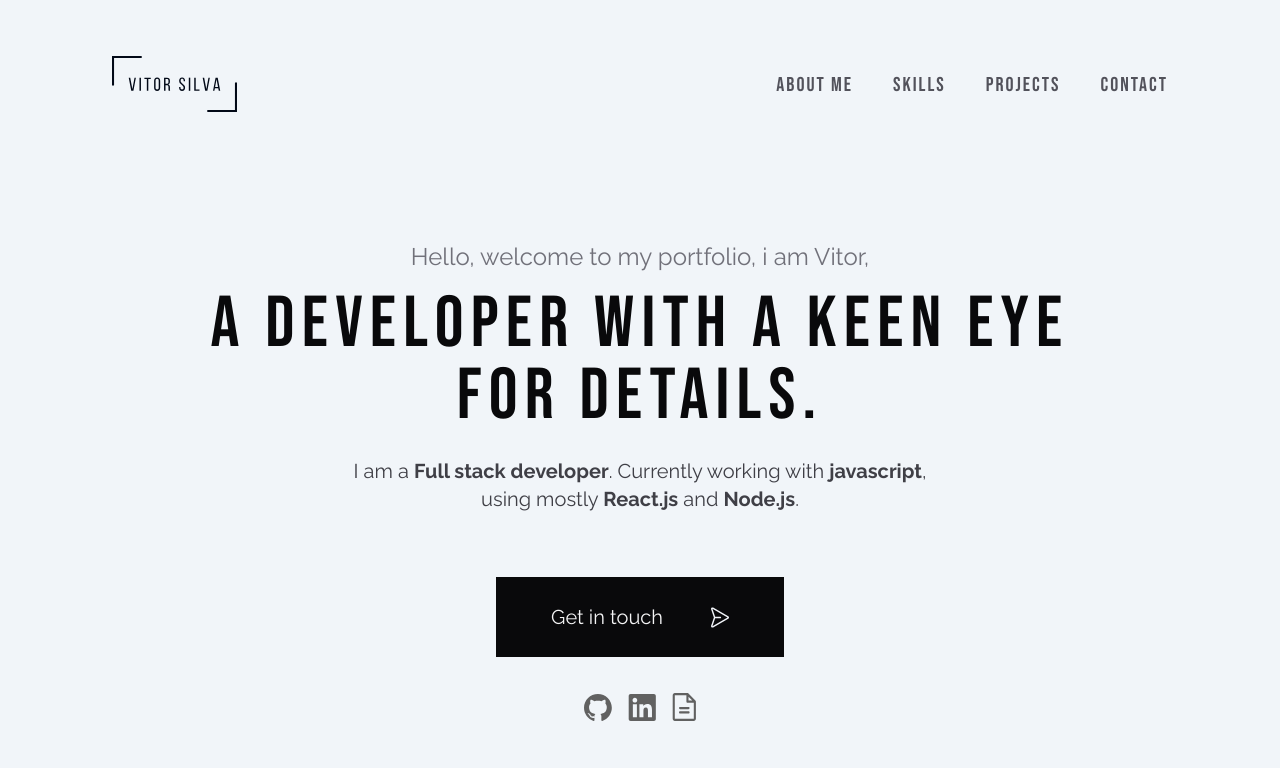
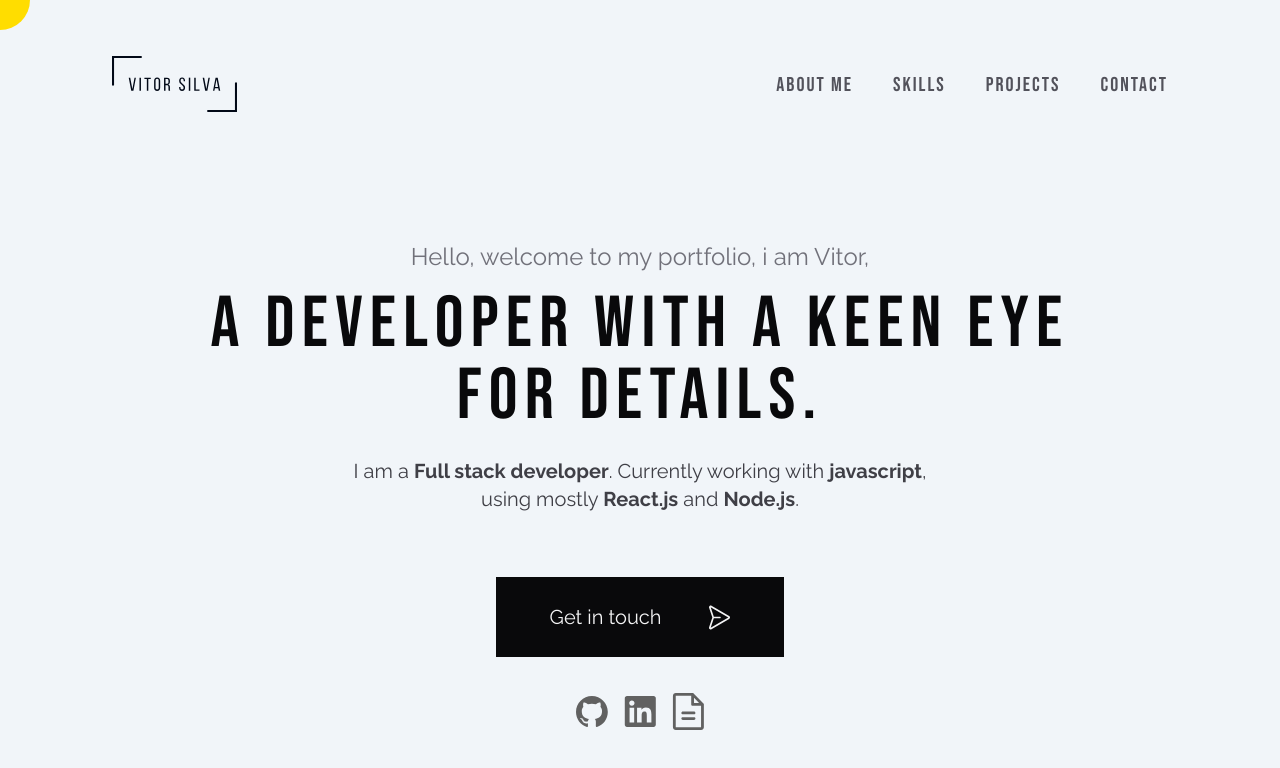
Before and after one commit to Vitor-Silva27/personal-portfolio, a Next.js app: page / in a window 1280 px wide. Shown: the top 768 px of the page. Built offline with nearby package versions, Linux system fonts and the light colour scheme.

Commit message:
add animations to hero section

```diff
--- a/src/app/page.tsx
+++ b/src/app/page.tsx
@@ -1,4 +1,5 @@
 import { Header, HeroSection } from '@/components'
+import { FollowCursor } from '@/components/FollowCursor/FollowCursor'
 import Image from 'next/image'
 
 export default function Home() {
@@ -9,6 +10,7 @@ export default function Home() {
         <Header.Nav />
       </Header.Root>
       <HeroSection />
+      <FollowCursor />
     </>
   )
 }
--- a/src/components/Cta/Cta.tsx
+++ b/src/components/Cta/Cta.tsx
@@ -1,6 +1,7 @@
-import Image from "next/image";
-import Link from "next/link"
-
+"use client";
+import Link from "next/link";
+import { motion } from 'framer-motion';
+import { useRef, useState } from "react";
 interface CtaProps {
     link: string;
     text: string;
@@ -8,10 +9,42 @@ interface CtaProps {
 }
 
 export const Cta = ({link, text, icon}: CtaProps) => {
+    const ref = useRef<HTMLDivElement>(null);
+
+    const [position, setPosition] = useState({x:0,y:0});
+
+    const handleMouse = (e: any) => {
+        const { clientX, clientY } = e;
+        const rect = ref.current?.getBoundingClientRect();
+        if (rect) {
+            const { height, width, left, top } = rect;
+            const middleX = clientX - (left + width / 2);
+            const middleY = clientY - (top + height / 2);
+            setPosition({ x: middleX, y: middleY });
+        }
+    };
+
+    const reset = () => {
+        setPosition({x:0, y:0})
+    }
+    const { x, y } = position;
+
   return (
-    <Link href={link} className="flex justify-center items-center gap-12 p-4 bg-zinc-950 w-full min-w-72 h-20">
-        <p className="text-xl text-zinc-100">{text}</p>
-        <Image src={icon} alt={text + " icon"} height={18} width={18}/>
+    <Link href={link}>
+    <motion.div
+      className="flex justify-center items-center gap-12 p-4 bg-zinc-950 w-full min-w-72 h-20 hover:bg-yellow-400 text-zinc-100 hover:text-zinc-950 hover:font-bold"
+      whileHover={{ scale: 1.1 }}
+      whileTap={{ scale: 0.8 }}
+      ref={ref}
+      onMouseMove={handleMouse}
+      onMouseLeave={reset}
+      animate={{x, y}}
+      transition={{ type: "spring", stiffness: 300, damping: 50, mass: 0.5 }}>
+            <p className="text-xl">{text}</p>
+            <svg xmlns="http://www.w3.org/2000/svg" width="21" height="25" viewBox="0 0 21 25" fill="none">
+            <path d="M20.1452 10.9947L2.50505 0.717769C2.20771 0.547519 1.86664 0.473638 1.52718 0.50594C1.18771 0.538243 0.86591 0.675201 0.604518 0.89862C0.343126 1.12204 0.154517 1.42134 0.0637466 1.75678C-0.0270237 2.09221 -0.0156594 2.44789 0.0963299 2.77658L3.35136 12.4726C3.35095 12.4761 3.35095 12.4797 3.35136 12.4833C3.35078 12.4868 3.35078 12.4905 3.35136 12.494L0.0963299 22.2114C0.00664411 22.47 -0.0209687 22.7467 0.0158091 23.0184C0.0525869 23.2901 0.152682 23.5489 0.307694 23.7729C0.462705 23.997 0.66811 24.1798 0.906667 24.3061C1.14523 24.4323 1.40998 24.4983 1.6787 24.4985C1.97025 24.4978 2.25668 24.4203 2.5103 24.2735L20.141 13.9794C20.4011 13.8307 20.6177 13.6141 20.7687 13.3517C20.9196 13.0894 20.9995 12.7907 21 12.4865C21.0005 12.1822 20.9217 11.8833 20.7717 11.6204C20.6217 11.3575 20.4058 11.14 20.1463 10.9904L20.1452 10.9947ZM1.6787 22.7838V22.7741L4.84343 13.3525H10.9188C11.1416 13.3525 11.3552 13.2621 11.5128 13.1014C11.6703 12.9406 11.7588 12.7225 11.7588 12.4951C11.7588 12.2677 11.6703 12.0496 11.5128 11.8888C11.3552 11.728 11.1416 11.6377 10.9188 11.6377H4.85183L1.685 2.21927L1.6787 2.20641L19.3189 12.4769L1.6787 22.7838Z" fill="currentColor"/>
+            </svg>
+      </motion.div>
     </Link>
   )
 }
--- /dev/null
+++ b/src/components/FollowCursor/FollowCursor.tsx
@@ -0,0 +1,73 @@
+"use client";
+import { motion } from 'framer-motion';
+import { useEffect, useState } from 'react';
+
+export const FollowCursor = () => {
+  const [mousePosition, setMousePosition] = useState({
+    x: 0,
+    y: 0,
+  });
+
+  useEffect(() => {
+    const updateMousePosition = (e: MouseEvent) => {
+      setMousePosition({
+        x: e.clientX,
+        y: e.clientY,
+      });
+    };
+
+    window.addEventListener('mousemove', updateMousePosition);
+
+    return () => {
+      window.removeEventListener('mousemove', updateMousePosition);
+    };
+  }, []);
+
+  const style = {
+    transform: 'translate(-50%, -50%)',
+    width: '60px',
+    height: '60px',
+    borderRadius: '50%',
+    backgroundColor: '#FFDD00',
+    opacity: 1,
+    zIndex: -1,
+  };
+
+  const variants = {
+    default: {
+      x: mousePosition.x - 30,
+      y: mousePosition.y - 30,
+    },
+  };
+
+  return (
+    <motion.div
+      className={`fixed top-0 left-0`}
+      style={style}
+      variants={variants}
+      animate="default"
+      transition={{
+        x: {
+          duration: 0.3,
+          ease: 'linear',
+          repeat: 0,
+          type: 'spring',
+          stiffness: 400,
+          damping: 20,
+        },
+        y: {
+          duration: 0.3,
+          ease: 'linear',
+          repeat: 0,
+          type: 'spring',
+          stiffness: 400,
+          damping: 20,
+        },
+        default: {
+          duration: 1,
+          repeat: Infinity,
+        },
+      }}
+    ></motion.div>
+  );
+};
--- a/src/components/HeroSection/HeroSection.tsx
+++ b/src/components/HeroSection/HeroSection.tsx
@@ -1,5 +1,6 @@
 import Image from "next/image"
 import { Cta } from "../Cta/Cta"
+import { Socials } from "../Socials/Socials"
 
 export const HeroSection = () => {
   return (
@@ -11,11 +12,7 @@ export const HeroSection = () => {
     <p className="my-6 sm:w-1/2 sm:text-center text-zinc-700 lg:text-xl 2xl:text-2xl">I am a <strong>Full stack developer</strong>. Currently working with <strong>javascript</strong>, using mostly <strong>React.js</strong> and <strong>Node.js</strong>.</p>
     <div className="flex flex-col gap-5 mt-10 justify-center items-center">
       <Cta link="/#contact" text="Get in touch" icon="/send-message.svg"/>
-      <ul className="flex gap-4 items-center justify-center mt-4">
-        <li><a href="https://github.com/Vitor-Silva27" target="_blank" rel="noreferrer"><Image className="transition-all hover:-translate-y-1 object-contain" src="/github.svg" alt="Github" width={28} height={28} /></a></li>
-        <li><a href="https://www.linkedin.com/in/joao-vitor-p-silva/" target="_blank" rel="noreferrer"><Image className="transition-all hover:-translate-y-1 object-contain" src="/linkedin.svg" alt="Linkedin" width={28} height={28} /></a></li>
-        <li><a href="#" target="_blank" rel="noreferrer"><Image className="transition-all hover:-translate-y-1 hover: fill-zinc-950 object-contain" src="/resume.svg" alt="Resume" width={24} height={28} /></a></li>
-      </ul>
+     <Socials />
     </div>
   </section>
   )
--- /dev/null
+++ b/src/components/Socials/Socials.tsx
@@ -0,0 +1,28 @@
+import { SocialsItem } from "./components/SocialsItem"
+
+export const Socials = () => {
+    const s = [
+        {
+            name: "Github",
+            link: "https://github.com/Vitor-Silva27",
+            icon: "/github.svg"
+        },
+        {
+            name: "Linkedin",
+            link: "https://www.linkedin.com/in/joao-vitor-p-silva/",
+            icon: "/linkedin.svg"
+        },
+        {
+            name: "Resume",
+            link: "#",
+            icon: "/resume.svg"
+        }
+    ]
+  return (
+    <ul className="flex gap-4 items-center justify-center mt-4">
+        {s.map((s, i) => (
+            <SocialsItem key={i} name={s.name} link={s.link} icon={s.icon} />
+        ))}
+    </ul>
+  )
+}
--- /dev/null
+++ b/src/components/Socials/components/SocialsItem.tsx
@@ -0,0 +1,12 @@
+import Image from "next/image";
+
+interface SocialsItemProps {
+  name: string;
+  link: string;
+  icon: string;
+}
+export const SocialsItem = ({icon, link, name}: SocialsItemProps) => {
+  return (
+    <li><a href={link} target="_blank" rel="noreferrer"><Image className="transition-all hover:-translate-y-1 hover:brightness-0 hover:invert object-contain" src={icon} alt={name} width={32} height={32} /></a></li>
+  )
+}
```
Also changed, not shown: package.json (+6 -5 lines), 1 other file (tests, documents, lock files or other folders).
